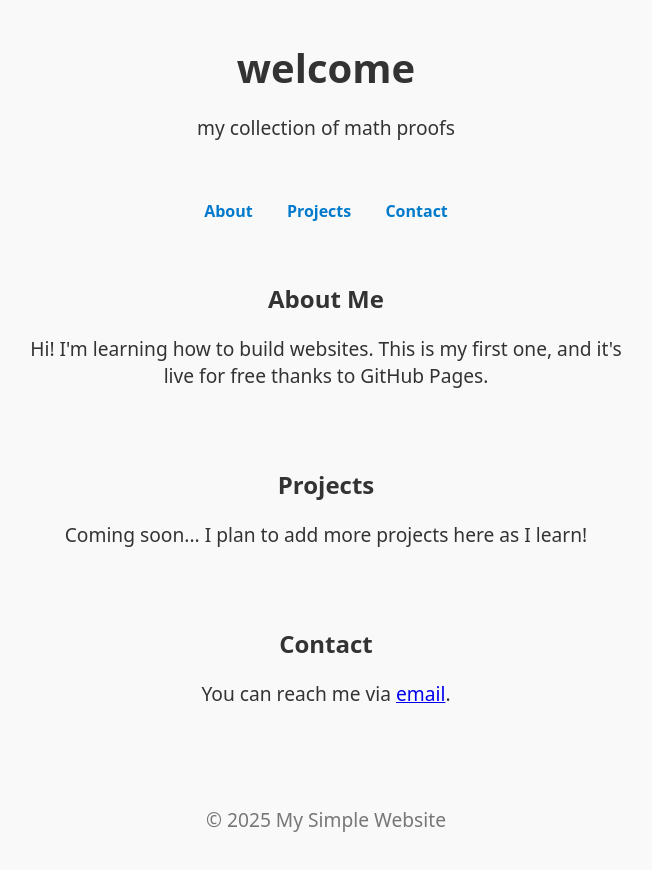
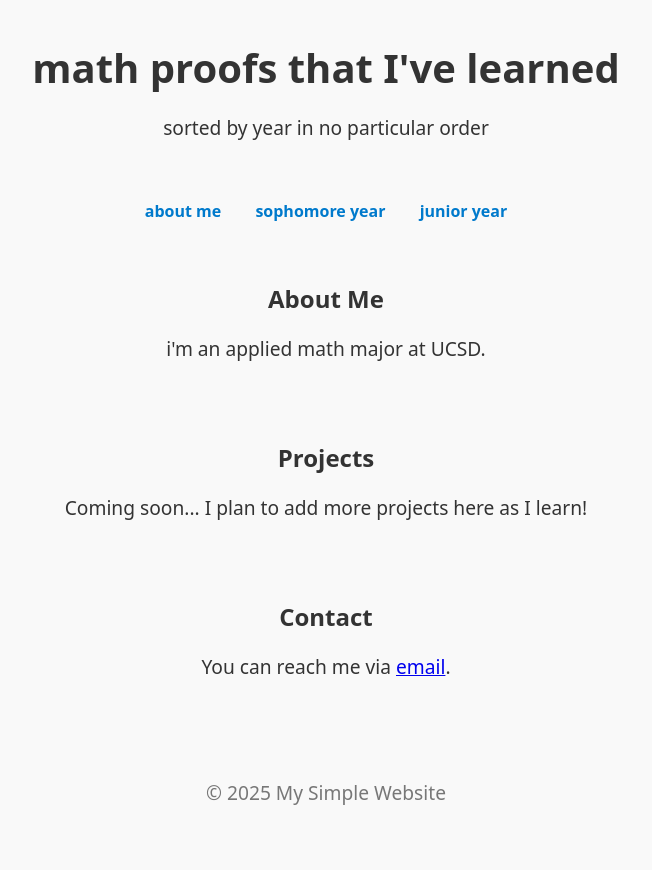
Before and after one commit to kazukigirand/chainsaw, a plain HTML site: page index.html in a window 1280 px wide. Shown: the whole page, without its empty margins (314-966 px from the left). Drawn offline with Linux system fonts and the light colour scheme.

Commit message:
Update index.html
titles

```diff
--- a/index.html
+++ b/index.html
@@ -61,19 +61,19 @@
 </head>
 <body>
   <header>
-    <h1>welcome</h1>
-    <p>my collection of math proofs</p>
+    <h1>math proofs that I've learned</h1>
+    <p>sorted by year in no particular order</p>
   </header>
 
   <nav>
-    <a href="#about me">About</a>
-    <a href="#sophomore">Projects</a>
-    <a href="#junior">Contact</a>
+    <a href="#about me">about me</a>
+    <a href="#sophomore">sophomore year</a>
+    <a href="#junior">junior year</a>
   </nav>
 
   <section id="about" style="margin-top:40px; max-width: 600px; text-align: center;">
     <h2>About Me</h2>
-    <p>Hi! I'm learning how to build websites. This is my first one, and it's live for free thanks to GitHub Pages.</p>
+    <p>i'm an applied math major at UCSD. </p>
   </section>
 
   <section id="projects" style="margin-top:40px; max-width: 600px; text-align: center;">
```
